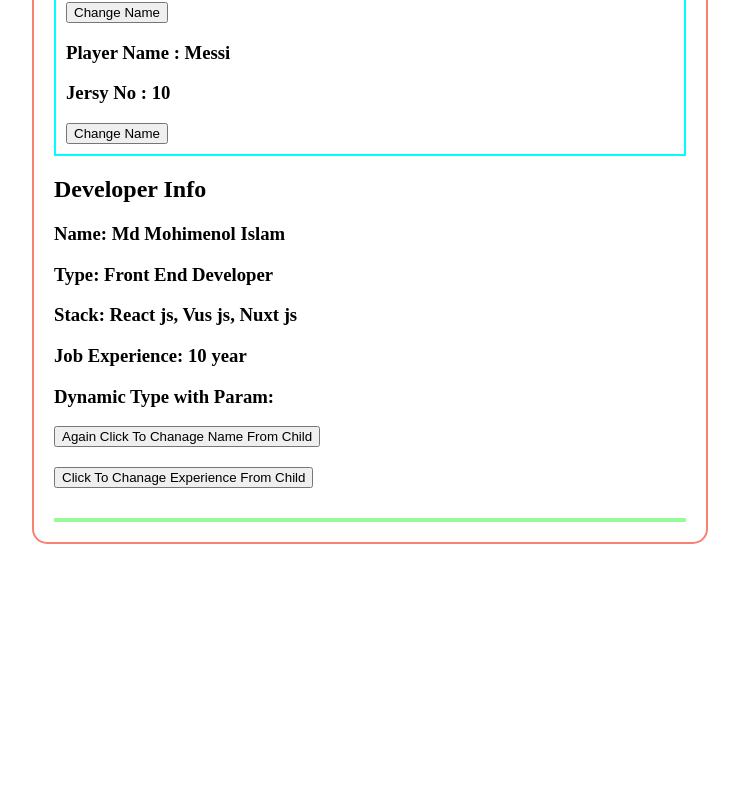
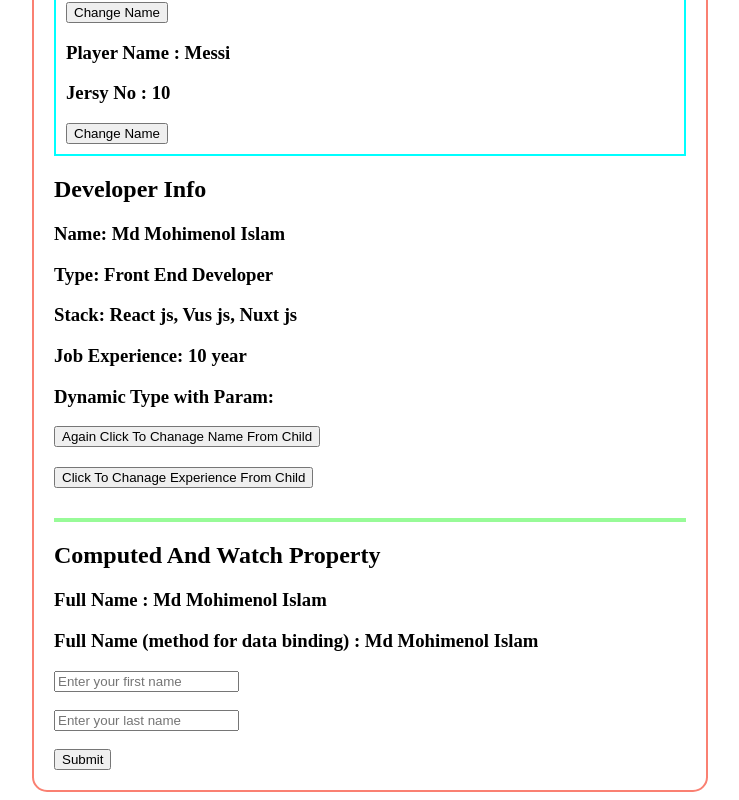
Before and after one commit to Mohimenol-Islam-Munna/VUE-JS, a Vue app in the folder cli/all_core_concept/: page / in a window 1280 px wide. Shown: the part 493-1293 px from the top of the page, without its empty margins (270-1009 px from the left). Before the commit the page ends 1045 px from the top, so only its background shows below. Built offline with nearby package versions, Linux system fonts and the light colour scheme.

Commit message:
computed and wathc property

```diff
--- a/cli/all_core_concept/src/App.vue
+++ b/cli/all_core_concept/src/App.vue
@@ -7,6 +7,7 @@ import Cricketer from "./components/Cricketer.vue";
 import Footballer from "./components/Footballer.vue";
 import Contact from "./components/Contact.vue";
 import About from "./components/About.vue";
+import ComputedAndWatch from "./components/ComputedAndWatch.vue";
 
 // composition api
 import AlternativeOfDataMethodsVue from "./components/compositionApi/AlternativeOfDataMethods.vue";
@@ -27,6 +28,7 @@ export default {
     Contact,
     About,
     AlternativeOfDataMethodsVue,
+    ComputedAndWatch,
   },
 
   data() {
@@ -124,5 +126,8 @@ export default {
         </div>
       </div>
     </div>
+
+    <!-- computed and watch porperty  -->
+    <ComputedAndWatch />
   </div>
 </template>
--- /dev/null
+++ b/cli/all_core_concept/src/components/ComputedAndWatch.vue
@@ -0,0 +1,55 @@
+<script>
+export default {
+  data() {
+    return {
+      firstName: "Md Mohimenol",
+      lastName: "Islam",
+      fullName: "Munna",
+    };
+  },
+
+  methods: {
+    firstNameHandler(event) {
+      console.log("first name handler ::", event.target.value);
+      this.firstName = event.target.value;
+    },
+
+    lastNameHandler(event) {
+      console.log("last name handler ::", event.target.value);
+      this.lastName = event.target.value;
+    },
+
+    fullNameHandler() {
+      console.log("full name handler ::");
+      this.fullName = this.firstName + " " + this.lastName;
+      return this.fullName;
+    },
+  },
+};
+</script>
+
+<template>
+  <div>
+    <h2>Computed And Watch Property</h2>
+    <h3>Full Name : {{ fullName }}</h3>
+    <h3>Full Name (method for data binding) : {{ fullNameHandler() }}</h3>
+
+    <div>
+      <input
+        type="text"
+        name="firstName"
+        @input="firstNameHandler"
+        placeholder="Enter your first name"
+      /><br />
+      <br />
+      <input
+        type="text"
+        name="lastName"
+        @input="lastNameHandler"
+        placeholder="Enter your last name"
+      /><br />
+      <br />
+      <button type="submit">Submit</button>
+    </div>
+  </div>
+</template>
```
Also changed, not shown: 1 other file (tests, documents, lock files or other folders).
